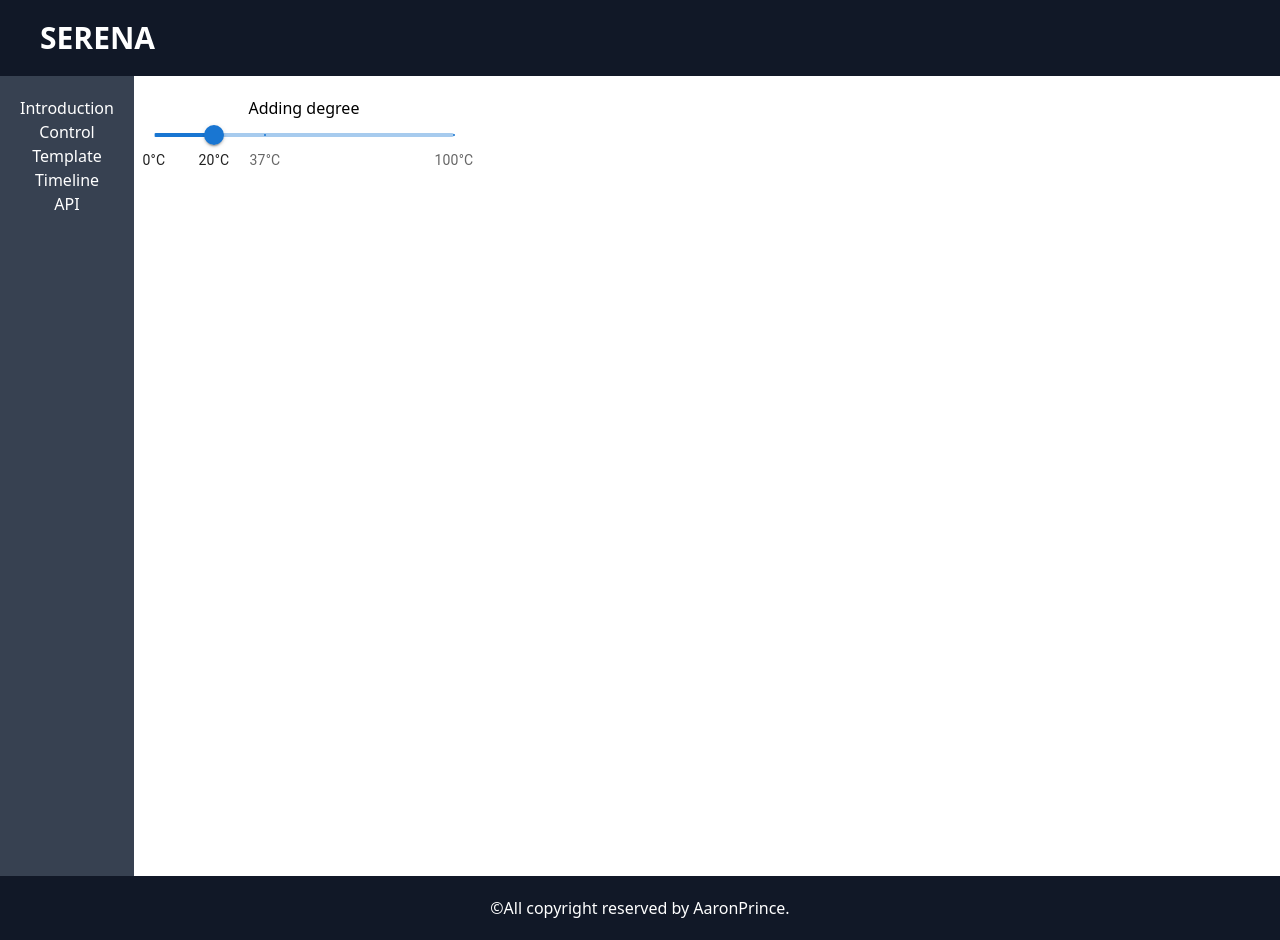
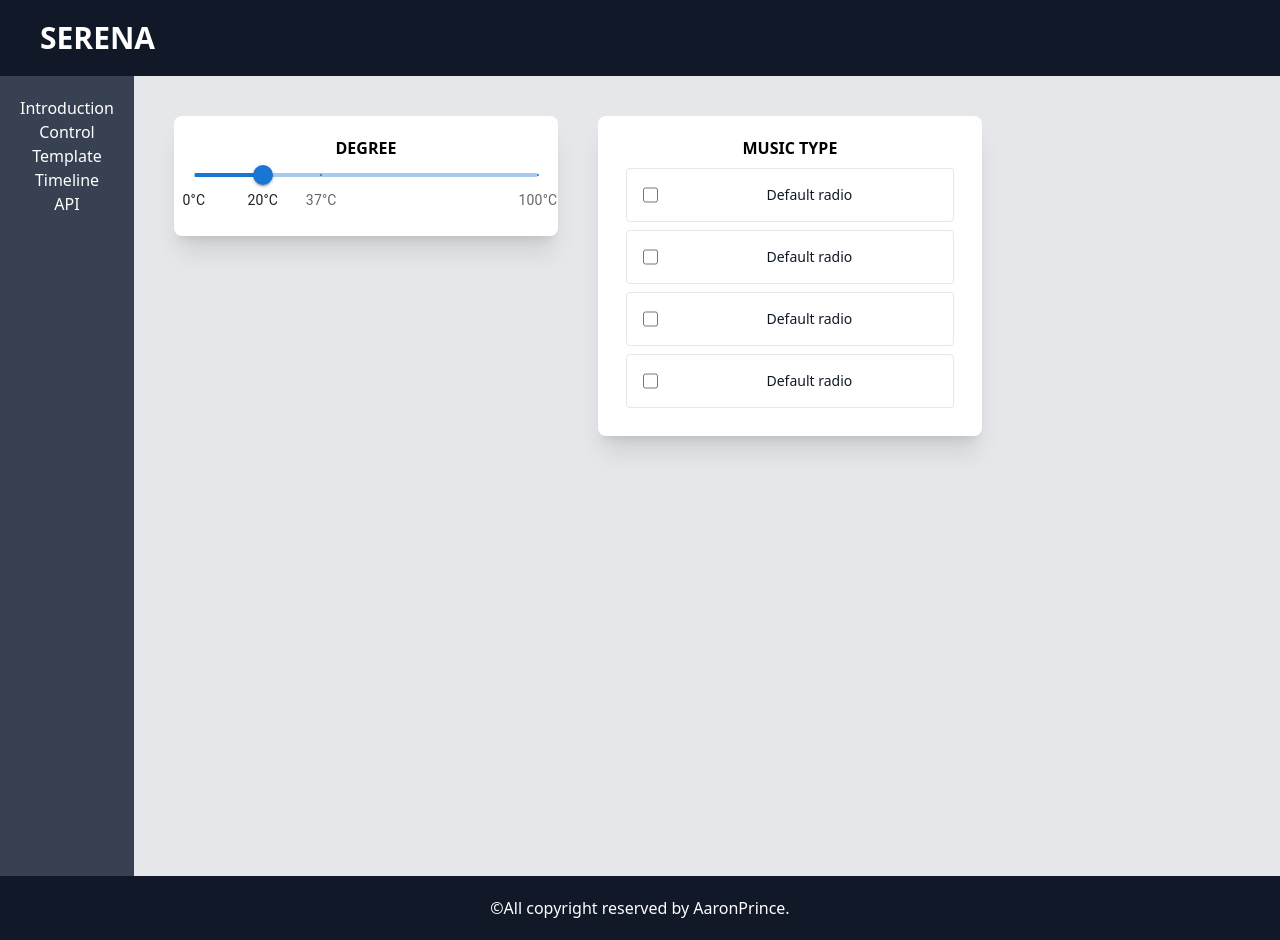
Before and after one commit to princeborn1999/Serena, a React (Create React App) app: page /api in a window 1280 px wide. Built offline with nearby package versions, Linux system fonts and the light colour scheme.

Commit message:
edit the control page

```diff
--- a/src/App.js
+++ b/src/App.js
@@ -10,12 +10,14 @@ function App() {
     <div className="App">
       <HeaderComponent />
       <div className='flex h-screen'>
-       <NavComponent />
-       <Route exact path="/"><div>wait to come.</div></Route>
-       <Route path="/control"><ControlComponent /></Route>
-       <Route path="/template"><ControlComponent /></Route>
-       <Route path="/timeline"><ControlComponent /></Route>
-       <Route path="/api"><ControlComponent /></Route>
+        <NavComponent />
+        <div className='w-screen bg-gray-200'>
+          <Route exact path="/"><div>Wait to come.</div></Route>
+          <Route path="/control"><ControlComponent /></Route>
+          <Route path="/template"><ControlComponent /></Route>
+          <Route path="/timeline"><ControlComponent /></Route>
+          <Route path="/api"><ControlComponent /></Route>
+        </div>
       </div>
       <FooterComponent />
     </div>
--- a/src/pages/Control/Control.jsx
+++ b/src/pages/Control/Control.jsx
@@ -2,6 +2,7 @@ import * as React from 'react';
 import Box from '@mui/material/Box';
 import Slider from '@mui/material/Slider';
 import DegreeControl  from './Degree-control/DegreeControl';
+import MusicControl from './Music-control/MusicControl';
 const marks = [
     {
       value: 0,
@@ -29,7 +30,14 @@ function ControlComponent() {
     return(
         //TODO alert"doesn't detect any arduino devices"
         <div className="p-5">
-            <DegreeControl />
+            <div className='flex'>
+                <div className='p-5'>
+                  <DegreeControl />
+                </div>
+                <div className='p-5'>
+                  <MusicControl />
+                </div>
+            </div>
             { false &&
                 <div>
                     <div label="rain-control m-5">
@@ -60,20 +68,6 @@ function ControlComponent() {
                             />
                         </Box>
                     </div>
-                    <div label="music-control m-5">
-                        <h1>music</h1>
-                        <Box sx={{ width: 300 }}>
-                            {/* TODO music control single-select: peaceful, fighter, town, poor, disaster*/}
-                            <Slider
-                                aria-label="Custom marks"
-                                defaultValue={20}
-                                getAriaValueText={valuetext}
-                                step={10}
-                                valueLabelDisplay="auto"
-                                marks={marks}
-                            />
-                        </Box>
-                    </div>
                 </div>
             }
         </div>
--- a/src/pages/Control/Degree-control/DegreeControl.jsx
+++ b/src/pages/Control/Degree-control/DegreeControl.jsx
@@ -23,10 +23,8 @@ const marks = [
   }
 function DegreeControl(){
     return(
-    <div label="degree-control m-5">
-        <h1>Adding degree</h1>
-        {/* TODO: connect with air conditioner */}
-        <Box sx={{ width: 300 }}>
+            <div className='shadow-xl p-5 bg-white rounded-lg w-96'>
+                <h1 className='font-bold'>DEGREE</h1>
                 <Slider
                     aria-label="Custom marks"
                     defaultValue={20}
@@ -35,7 +33,7 @@ function DegreeControl(){
                     valueLabelDisplay="auto"
                     marks={marks}
                 />
-        </Box>
-    </div>)
+            </div>
+    )
 }
 export default DegreeControl
--- /dev/null
+++ b/src/pages/Control/Music-control/MusicControl.jsx
@@ -0,0 +1,25 @@
+import Box from '@mui/material/Box';
+function MusicControl(){
+    return(
+            <div className='shadow-xl p-5 bg-white rounded-lg w-96'>
+                <h1 className='font-bold'>MUSIC TYPE</h1>
+                <div class="m-2 flex items-center pl-4 border border-gray-200 rounded dark:border-gray-700">
+                    <input id="bordered-checkbox-1" type="checkbox" value="" name="bordered-checkbox" class="w-4 h-4 text-blue-600 bg-gray-100 border-gray-300 rounded focus:ring-blue-500 dark:focus:ring-blue-600 dark:ring-offset-gray-800 focus:ring-2 dark:bg-gray-700 dark:border-gray-600"/>
+                    <label for="bordered-checkbox-1" class="w-full py-4 ml-2 text-sm font-medium text-gray-900 dark:text-gray-300">Default radio</label>
+                </div>
+                <div class="m-2 flex items-center pl-4 border border-gray-200 rounded dark:border-gray-700">
+                    <input id="bordered-checkbox-1" type="checkbox" value="" name="bordered-checkbox" class="w-4 h-4 text-blue-600 bg-gray-100 border-gray-300 rounded focus:ring-blue-500 dark:focus:ring-blue-600 dark:ring-offset-gray-800 focus:ring-2 dark:bg-gray-700 dark:border-gray-600"/>
+                    <label for="bordered-checkbox-1" class="w-full py-4 ml-2 text-sm font-medium text-gray-900 dark:text-gray-300">Default radio</label>
+                </div>
+                <div class="m-2 flex items-center pl-4 border border-gray-200 rounded dark:border-gray-700">
+                    <input id="bordered-checkbox-1" type="checkbox" value="" name="bordered-checkbox" class="w-4 h-4 text-blue-600 bg-gray-100 border-gray-300 rounded focus:ring-blue-500 dark:focus:ring-blue-600 dark:ring-offset-gray-800 focus:ring-2 dark:bg-gray-700 dark:border-gray-600"/>
+                    <label for="bordered-checkbox-1" class="w-full py-4 ml-2 text-sm font-medium text-gray-900 dark:text-gray-300">Default radio</label>
+                </div>
+                <div class="m-2 flex items-center pl-4 border border-gray-200 rounded dark:border-gray-700">
+                    <input id="bordered-checkbox-1" type="checkbox" value="" name="bordered-checkbox" class="w-4 h-4 text-blue-600 bg-gray-100 border-gray-300 rounded focus:ring-blue-500 dark:focus:ring-blue-600 dark:ring-offset-gray-800 focus:ring-2 dark:bg-gray-700 dark:border-gray-600"/>
+                    <label for="bordered-checkbox-1" class="w-full py-4 ml-2 text-sm font-medium text-gray-900 dark:text-gray-300">Default radio</label>
+                </div>
+            </div>
+    )
+}
+export default MusicControl
```
Lines whose indentation alone changed are shown as unchanged.
